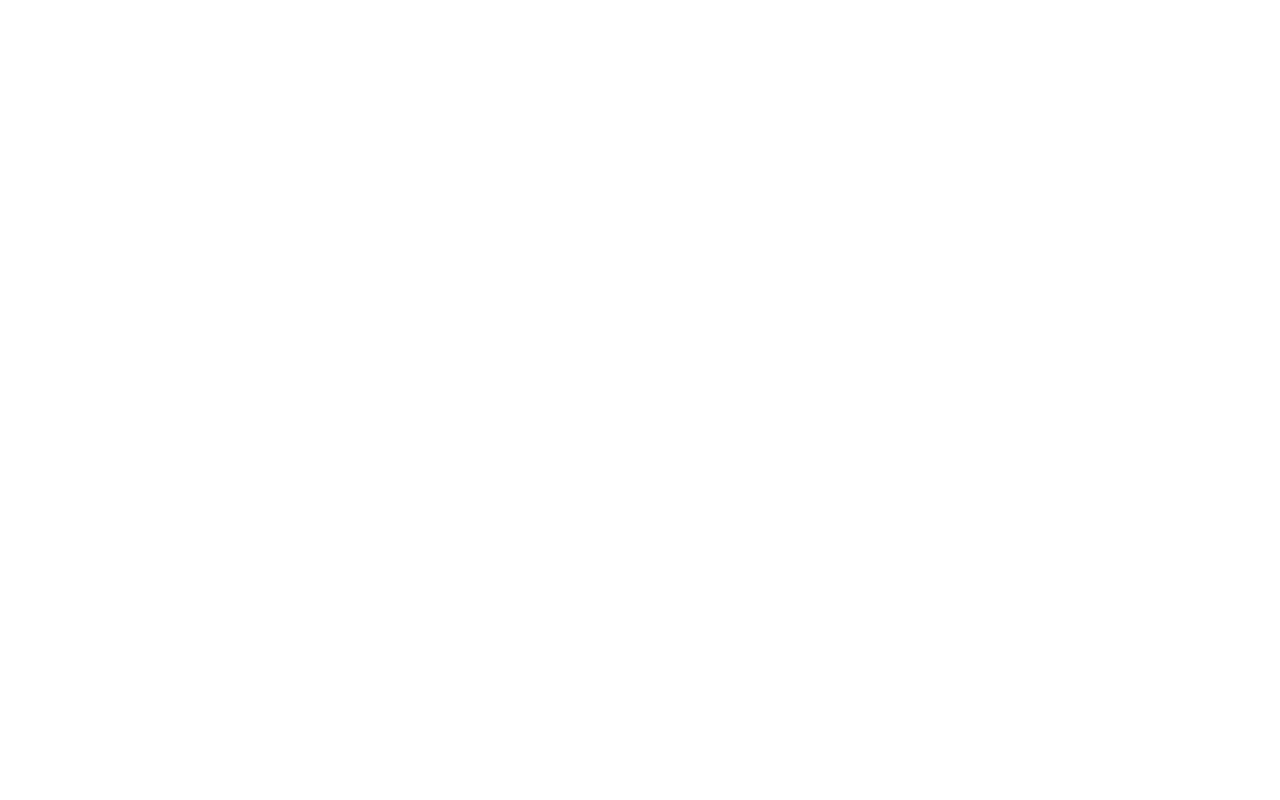
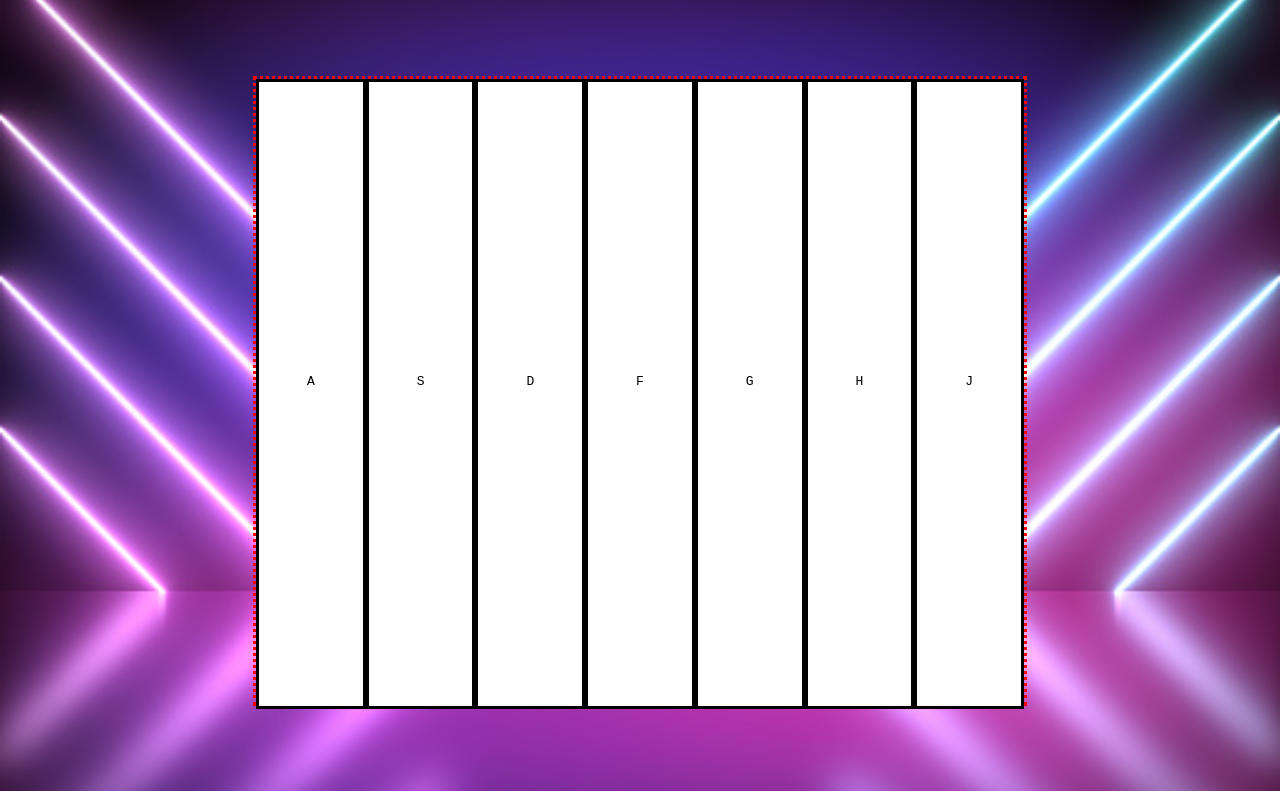
Before and after one commit to RamyBouchareb25/VirtualPiano, a plain HTML site: page index.html in a window 1280 px wide. Drawn offline with Linux system fonts and the light colour scheme.

Commit message:
Front-end Setup
just setting up the interface for the piano

```diff
--- /dev/null
+++ b/index.css
@@ -0,0 +1,22 @@
+.container
+{
+    display: flex;
+    border: dotted red;
+    height: 78vh;
+    width: 60vw;
+    margin: 76px auto;
+}
+kbd
+{
+    border: red;
+    display: inline-block;
+    height: 78vh;
+    width: 9vw;
+    background: white;
+    border: solid;
+    text-align: center;
+    line-height: 75vh;
+}
+body {
+    background: url("Images/Background.PNG") no-repeat center center/100%;
+}
--- a/index.html
+++ b/index.html
@@ -1,10 +1,14 @@
 <!DOCTYPE html>
 <html lang ="en-GB">
 <head>
+    <link rel="shortcut icon" type="img/png" href="Images/PianoKeyboard..png">
+    <link rel="stylesheet" href="index.css">
     <meta charset="utf-8">
-    <title>Hello, World!</title>
+    <title>Virtual Piano</title>
 </head>
 <body>
-
+<div class="container">
+    <kbd>A</kbd> <kbd>S</kbd> <kbd>D</kbd> <kbd>F</kbd> <kbd>G</kbd> <kbd>H</kbd> <kbd>J</kbd>
+</div>
 </body>
 </html>
```
Also changed, not shown: Images/Background.PNG (added), Images/Background.jpg (added), Images/PianoKeyboard..png (added), Images/RealBackground.png (added).
